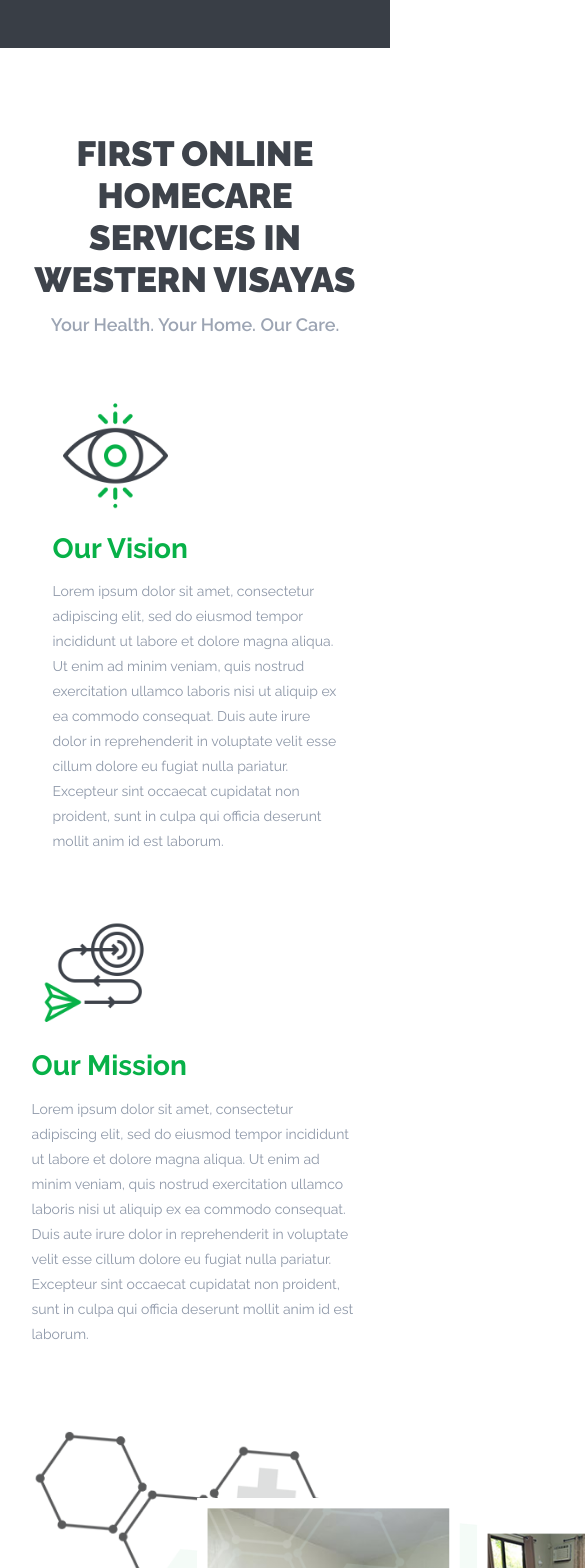
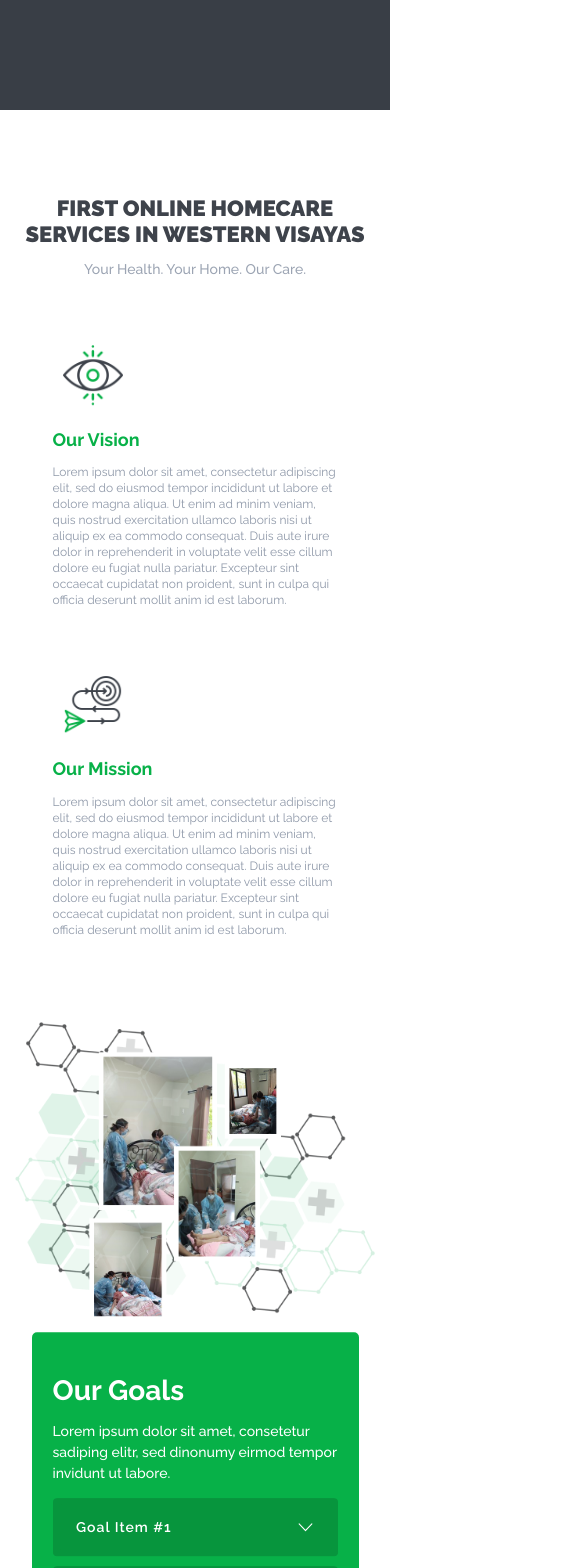
Before and after one commit to felcon2857/smh-website, a React (Create React App) app: page / in a window 390 px wide. Shown: the part 432-2000 px from the top of the page, 585 px wide, since content can reach past the window. Built offline with nearby package versions, Linux system fonts and the light colour scheme; a web font is replaced by a local one.

Commit message:
media query update

```diff
--- a/src/components/cards/testimonial.card.jsx
+++ b/src/components/cards/testimonial.card.jsx
@@ -9,7 +9,7 @@ export function TestimonialCard({ item }) {
   return (
     <div className="col-lg-6 mt-4">
       <div
-        className="testimonial-card p-5"
+        className="testimonial-card"
         onClick={() => {
           _handleOnClickRead(item.id);
         }}
--- a/src/pages/doctors.page.jsx
+++ b/src/pages/doctors.page.jsx
@@ -155,11 +155,11 @@ class DoctorPage extends React.Component {
                           &nbsp; Tele-Consult Schedule:
                         </h6>
                       </div>
-                      <div className="my-4">
+                      <div className="my-4 mobile-grid">
                         <span className="section-card-schedule-badge">
                           Tuesday 2:00 PM - 4:00 PM
                         </span>
-                        <span className="section-card-schedule-badge mx-2">
+                        <span className="section-card-schedule-badge">
                           Thursday 2:00 PM - 4:00 PM
                         </span>
                       </div>
@@ -284,11 +284,11 @@ class DoctorPage extends React.Component {
                           &nbsp; Tele-Consult Schedule:
                         </h6>
                       </div>
-                      <div className="my-4">
+                      <div className="my-4 mobile-grid">
                         <span className="section-card-schedule-badge">
                           Mon - Fri 8:30 AM - 9:00 AM
                         </span>
-                        <span className="section-card-schedule-badge mx-2">
+                        <span className="section-card-schedule-badge">
                           Mon - Fri 5:30 PM - 6:30 PM
                         </span>
                       </div>
--- a/src/pages/home.page.jsx
+++ b/src/pages/home.page.jsx
@@ -195,7 +195,7 @@ class HomePage extends React.Component {
                 </div>
               </div>
               <div className="col-lg-6">
-                <div className="card-item p-4 fade-in-bottom">
+                <div className="card-item py-4 px-5 fade-in-bottom">
                   <img
                     src="/assets/target-icon.png"
                     alt="target-icon"
@@ -223,7 +223,7 @@ class HomePage extends React.Component {
                 </div>
               </div>
               <div className="col-lg-6">
-                <div className="card-item-colored px-5 py-5 fade-in-bottom">
+                <div className="card-item-colored py-5 fade-in-bottom">
                   <h2 className="card-item-title mb-3">Our Goals</h2>
                   <div className="card-item-content">
                     <p>
@@ -434,7 +434,7 @@ class HomePage extends React.Component {
                 dinonumy eirmod tempor invidunt ut labore et dolore magn.
               </h4>
               {/* testimonial card */}
-              <div className="row my-5 mx-5 pt-4">
+              <div className="row my-5 mobile-mx pt-4">
                 {this.renderTestimonials()}
               </div>
               <div className="text-center my-3">
--- a/src/pages/services.page.jsx
+++ b/src/pages/services.page.jsx
@@ -21,7 +21,7 @@ class ServicesPage extends React.Component {
           <Container>
             <div className="row">
               <div className="col-lg-12">
-                <div className="card-item-colored px-5 py-5 mx-5">
+                <div className="card-item-colored py-5">
                   <h2 className="card-item-title">CARE PACKAGE FOR 10 DAYS</h2>
                   <div className="card-item-content">
                     <p>
--- a/src/pages/testimonial.page.jsx
+++ b/src/pages/testimonial.page.jsx
@@ -33,7 +33,7 @@ class TestimonialPage extends React.Component {
                 dinonumy eirmod tempor invidunt ut labore et dolore magn.
               </h4>
               {/* testimonial card */}
-              <div className="row my-3 mx-5 pt-4">
+              <div className="row my-3 mx-2 pt-4">
                 {this.renderTestimonials()}
               </div>
             </div>
--- a/src/styles/mediaquery.css
+++ b/src/styles/mediaquery.css
@@ -32,13 +32,101 @@
     display: block;
   }
   .landing-page-top {
-    height: 50vh;
+    height: 50vh !important;
     background-color: #393e46;
   }
   .landing-page-promise {
-    height: 50vh;
+    height: 50vh !important;
+  }
+  .image-container-left {
+    text-align: center;
+    margin-bottom: 10px;
+  }
+  .image-container-left img {
+    width: 360px;
+  }
+  .after-state-section {
+    margin: 3rem 0px;
+  }
+  .after-state-section-background h2 {
+    font-size: 22px;
+    font-weight: 900;
+    text-transform: uppercase;
+    color: #393e46;
+  }
+  .card-item-title {
+    font-size: 18px;
+    font-weight: 700;
+    color: #00af43;
+  }
+  .after-state-section-background h4 {
+    font-weight: 500;
+    text-transform: capitalize;
+    font-size: 14px;
+    color: #8c96a7;
+  }
+  .list-of-service-text {
+    font-size: 15px;
+    font-weight: 700;
+    margin-bottom: 10px;
+  }
+  .img-icon {
+    width: 60px;
+    height: 60px;
+  }
+  .card-item-content {
+    font-size: 12px;
+    line-height: 16px;
+  }
+  .section-card-title h3 {
+    font-weight: 800;
+    font-size: 22px;
+    color: #393e46;
+  }
+  .section-card-title h5 {
+    font-size: 10px;
+  }
+  .mobile-grid {
+    display: grid;
+    grid-template-columns: 1fr;
+    grid-template-rows: repeat(2, 1fr);
+    grid-column-gap: 10px;
+    grid-row-gap: 10px;
+  }
+  .page-header-title {
+    font-weight: 900;
+    font-size: 35px;
+    color: #393e46;
+    text-align: center;
+  }
+  .page-header-description {
+    font-weight: 600;
+    font-size: 13px;
+    color: #393e46;
+    text-align: center;
+    margin-top: -5px;
+  }
+  .card-item-content-view div {
+    font-weight: 600;
+    letter-spacing: 1px !important;
+    font-size: 14px;
+  }
+  .card-item-colored {
+    padding-right: 1.5rem !important;
+    padding-left: 1.5rem !important;
+  }
+  .testimonial-card {
+    padding: 1.5rem !important;
+  }
+  .mobile-mx {
+    margin-right: 1.5rem !important;
+    margin-left: 1.5rem !important;
+  }
+  .testimonial-card-text {
+    font-size: 12px;
   }
 }
+/* small laptops */
 @media only screen and (max-width: 1366px) {
   .landing-page-promise {
     height: 360px;
--- a/src/styles/styles.css
+++ b/src/styles/styles.css
@@ -253,6 +253,10 @@ a {
   background-color: #00af43;
   border-radius: 5px;
   color: #ffffff;
+  padding-right: 3rem !important;
+  padding-left: 3rem !important;
+  margin-left: 1.5rem !important;
+  margin-right: 1.5rem !important;
 }
 .card-item-colored .card-item-content {
   font-size: 14px;
@@ -374,6 +378,7 @@ a {
   -webkit-box-shadow: 0 0 25px rgb(0, 175, 67, 10%);
   box-shadow: 0 0 25px rgb(0, 175, 67, 10%);
   transition: all 0.4s ease-in-out;
+  padding: 3rem !important;
 }
 .testimonial-card:hover {
   background-color: #00af43;
@@ -434,6 +439,10 @@ a {
 .to-call-action-prefer h4 {
   font-size: 16px;
   color: #393e46;
+}
+.mobile-mx {
+  margin-right: 3rem !important;
+  margin-left: 3rem !important;
 }
 /* pages header */
 .page-header {
@@ -726,6 +735,13 @@ a {
   -webkit-animation: fade-in-bottom 1s cubic-bezier(0.39, 0.575, 0.565, 1) both;
   animation: fade-in-bottom 1s cubic-bezier(0.39, 0.575, 0.565, 1) both;
 }
+.mobile-grid {
+  display: grid;
+  grid-template-columns: repeat(2, 1fr);
+  grid-template-rows: 1fr;
+  grid-column-gap: 10px;
+  grid-row-gap: 10px;
+}
 
 /**
  * ----------------------------------------
```
